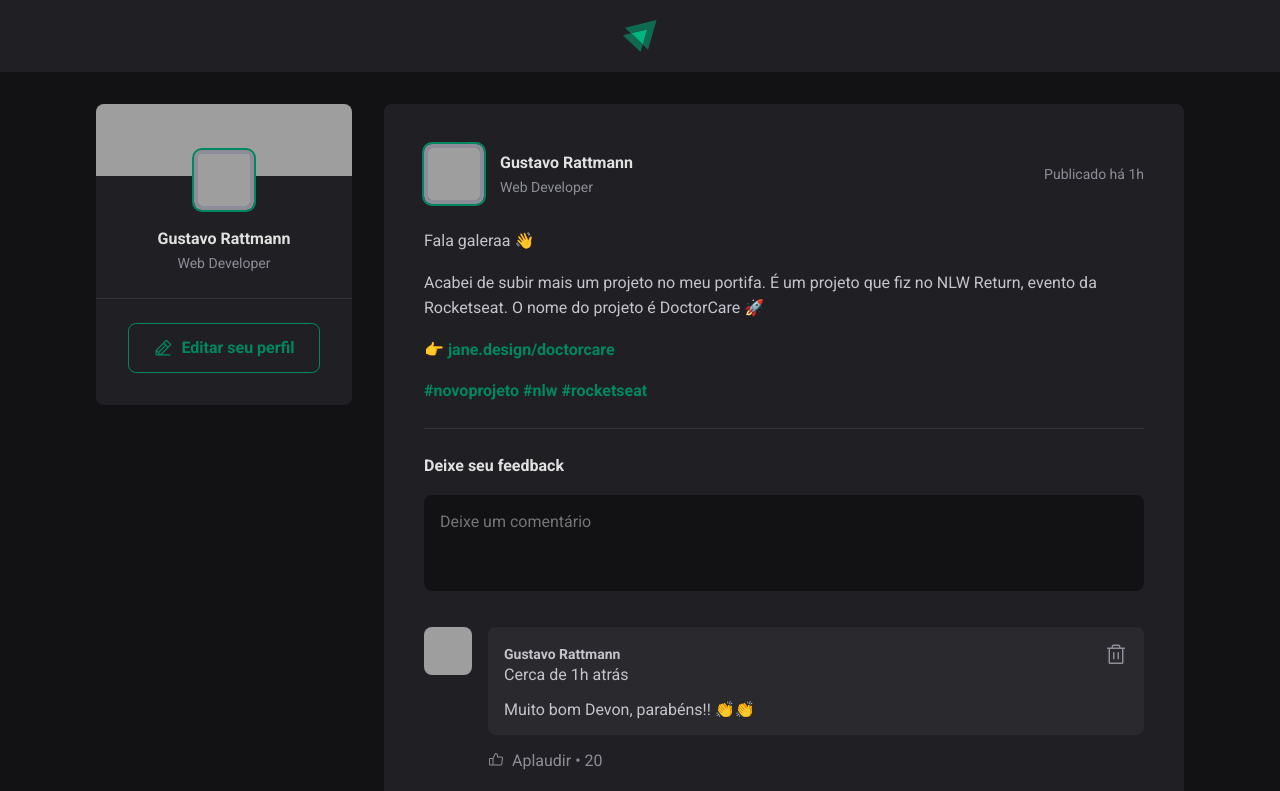
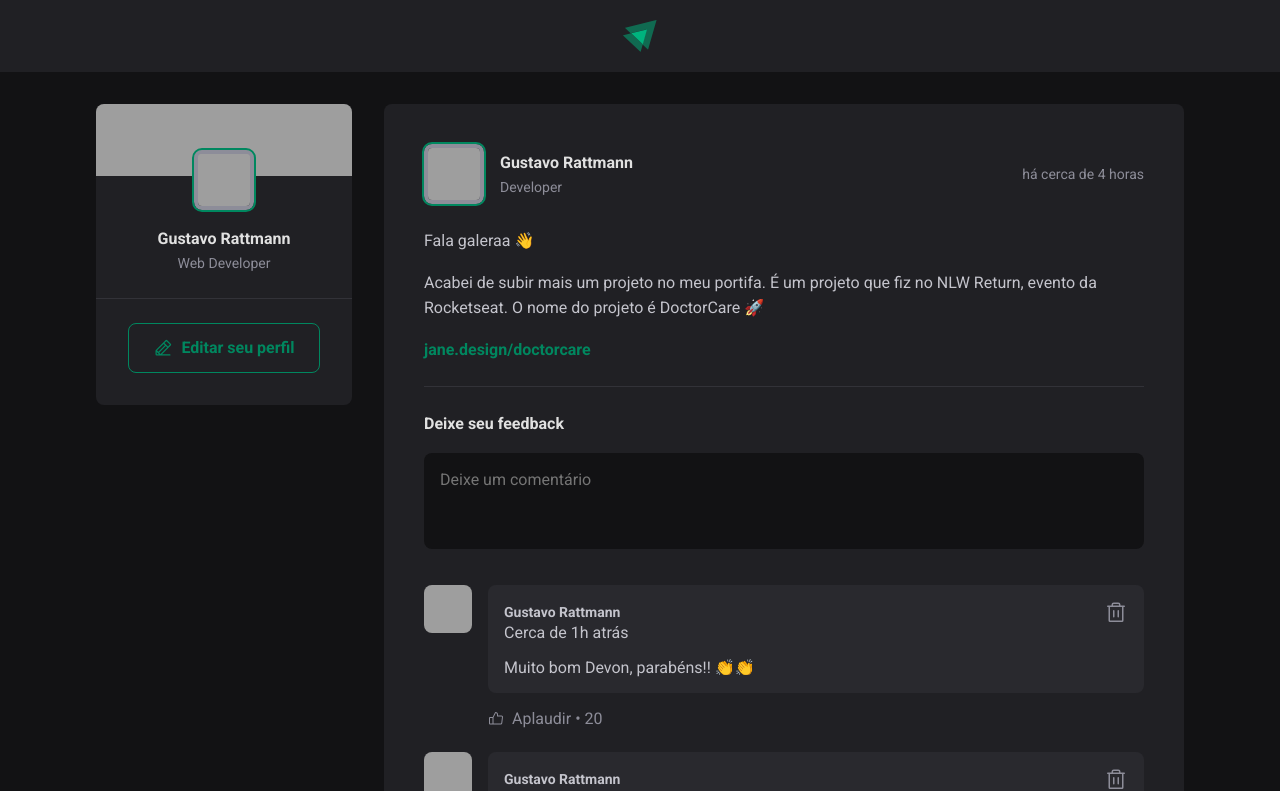
Before and after one commit to gustavorattmann/rocketseat, a React (Vite) app in the folder ignite/aulas/03-motores-react/: page / in a window 1280 px wide. Shown: the top 791 px of the page. Built offline with nearby package versions, Linux system fonts and the light colour scheme; grey boxes are pictures that could not be loaded.

Commit message:
Motores do React: Propriedades do Post

```diff
--- a/ignite/aulas/03-motores-react/package.json
+++ b/ignite/aulas/03-motores-react/package.json
@@ -11,6 +11,7 @@
   },
   "dependencies": {
     "@phosphor-icons/react": "^2.1.10",
+    "date-fns": "^4.1.0",
     "react": "^19.1.0",
     "react-dom": "^19.1.0"
   },
--- a/ignite/aulas/03-motores-react/src/components/Post.jsx
+++ b/ignite/aulas/03-motores-react/src/components/Post.jsx
@@ -1,39 +1,54 @@
+import { format, formatDistanceToNow } from "date-fns";
+import ptBR from "date-fns/locale/pt-BR";
+
 import { Avatar } from "./Avatar";
 import { Comment } from "./Comment";
 
 import styles from "./Post.module.css";
 
-export function Post() {
+export function Post({ author, publishedAt, content }) {
+  const publishedDateFormatted = format(
+    publishedAt,
+    "dd 'de' LLLL 'às' HH:mm'h'",
+    { locale: ptBR }
+  );
+
+  const publishedDateRelativeToNow = formatDistanceToNow(publishedAt, {
+    locale: ptBR,
+    addSuffix: true,
+  });
+
   return (
     <article className={styles.post}>
       <header>
         <div className={styles.author}>
-          <Avatar src="https://github.com/gustavorattmann.png" />
+          <Avatar src={author.avatarUrl} />
           <div className={styles.authorInfo}>
-            <strong>Gustavo Rattmann</strong>
-            <span>Web Developer</span>
+            <strong>{author.name}</strong>
+            <span>{author.role}</span>
           </div>
         </div>
 
-        <time title="27 de Maio às 22:20" dateTime="2025-05-27 22:20:57">
-          Publicado há 1h
+        <time
+          title={publishedDateFormatted}
+          dateTime={publishedAt.toISOString()}
+        >
+          {publishedDateRelativeToNow}
         </time>
       </header>
 
       <div className={styles.content}>
-        <p>Fala galeraa 👋</p>
-        <p>
-          Acabei de subir mais um projeto no meu portifa. É um projeto que fiz
-          no NLW Return, evento da Rocketseat. O nome do projeto é DoctorCare 🚀
-        </p>
-        <p>
-          👉{"  "}
-          <a href="#">jane.design/doctorcare</a>
-        </p>
-        <p>
-          <a href="#">#novoprojeto</a> <a href="#">#nlw</a>{" "}
-          <a href="#">#rocketseat</a>
-        </p>
+        {content.map((line) => {
+          if (line.type === "paragraph") {
+            return <p>{line.content}</p>;
+          } else if (line.type === "link") {
+            return (
+              <p>
+                <a href="#">{line.content}</a>
+              </p>
+            );
+          }
+        })}
       </div>
 
       <form className={styles.commentForm}>
```
Also changed, not shown: 1 other file (tests, documents, lock files or other folders).
